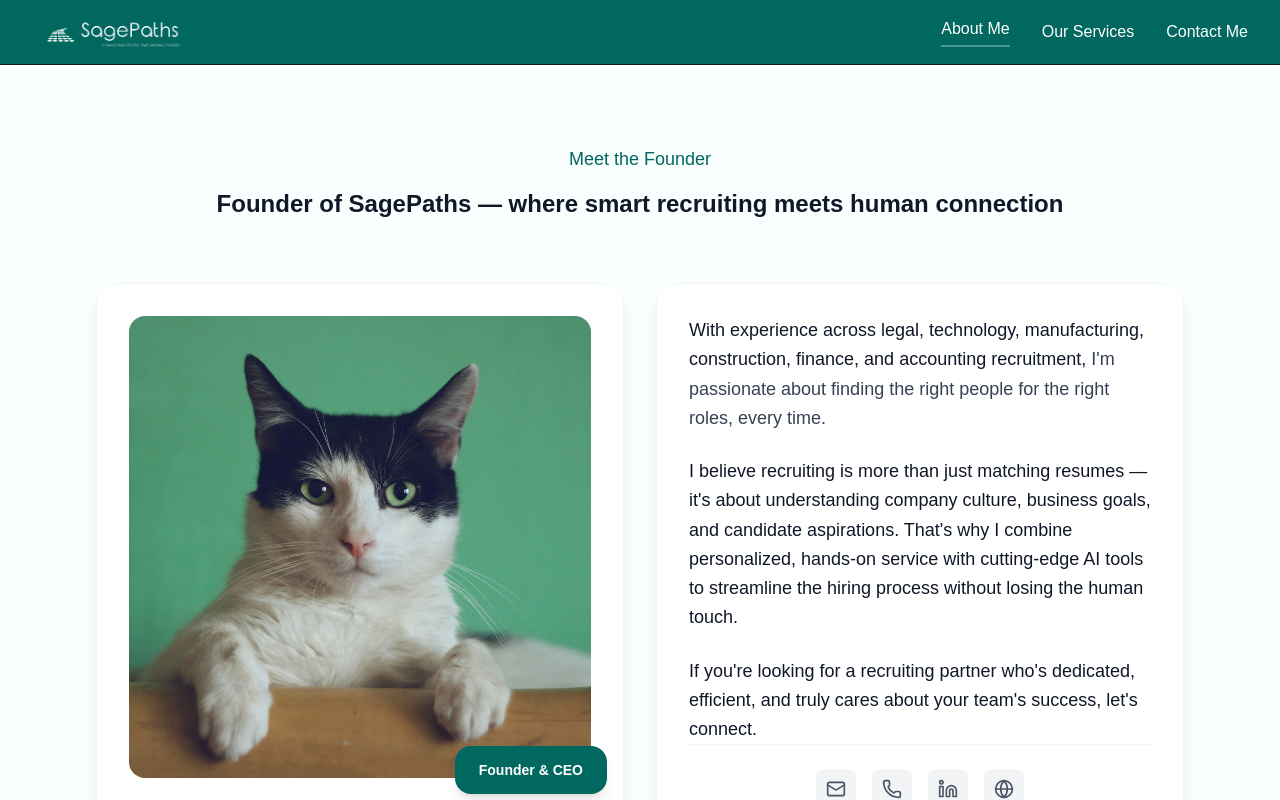
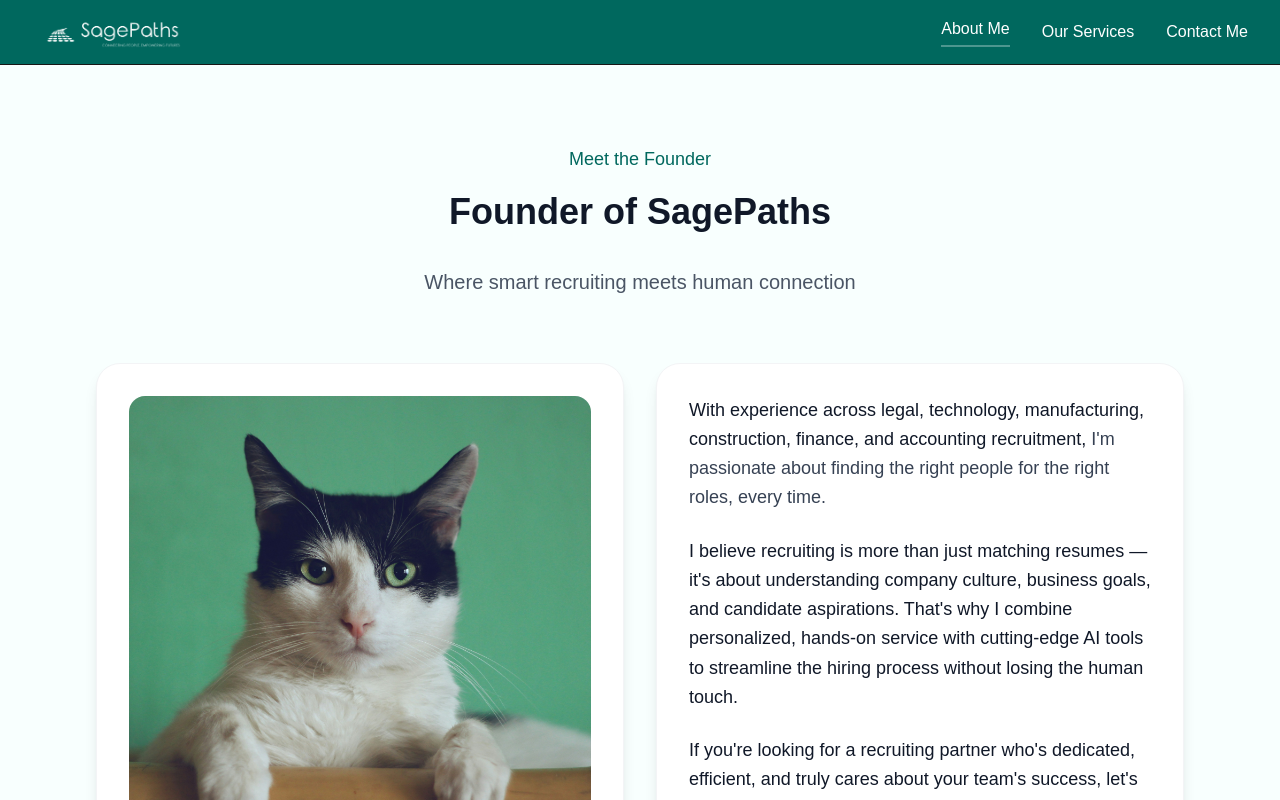
Before and after one commit to morganwestcoding/recruiting-website-v2, a Next.js app: page /about in a window 1280 px wide. Shown: the top 800 px of the page. Built offline with nearby package versions, Linux system fonts and the light colour scheme.

Commit message:
Update page.tsx

```diff
--- a/src/app/about/page.tsx
+++ b/src/app/about/page.tsx
@@ -42,9 +42,13 @@ export default function AboutPage() {
             <div className="mb-4">
               <span className="text-[#00685E] font-light text-lg">Meet the Founder</span>
             </div>
-            <h1 className="text-xl lg:text-2xl font-semibold text-gray-900 leading-tight">
-              Founder of SagePaths — where smart recruiting meets human connection
-            </h1>
+                <h1 className="text-3xl lg:text-4xl font-bold text-gray-900 mb-8 leading-tight">
+            Founder of SagePaths
+          </h1>
+
+          <p className="text-xl text-gray-600 mb-8 leading-relaxed max-w-2xl mx-auto">
+Where smart recruiting meets human connection
+          </p>
           </div>
 
           <div className="grid lg:grid-cols-2 gap-8">
```
